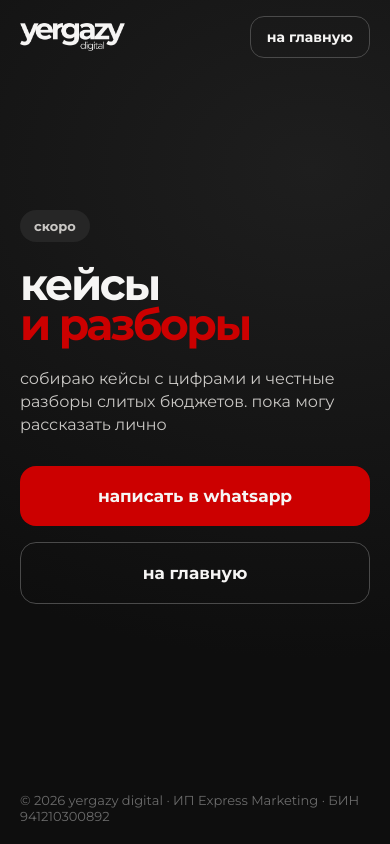
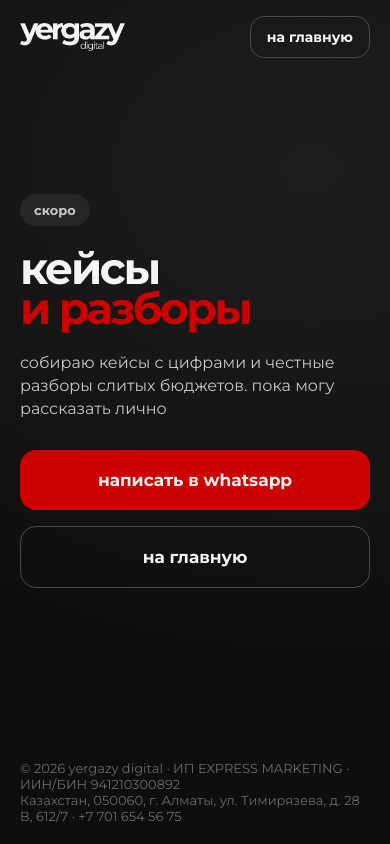
Before and after one commit to ilyasyergazy/yergazy-digital, a Next.js app: page /cases in a window 390 px wide. Built offline with nearby package versions, Linux system fonts and the light colour scheme; no server answers.

Commit message:
footer: legal details for Meta business verification (name, IIN/BIN, address, phone); schema address
Co-Authored-By: Claude Opus 5.5 <noreply@anthropic.com>
Claude-Session: https://claude.ai/code/session_01CFdiw4zc4PH5U5KtYKsm6R

```diff
--- a/src/app/layout.tsx
+++ b/src/app/layout.tsx
@@ -42,12 +42,13 @@ const jsonLd = {
   '@context': 'https://schema.org',
   '@type': 'ProfessionalService',
   name: 'yergazy digital',
-  legalName: 'ИП Express Marketing',
+  legalName: 'ИП EXPRESS MARKETING',
+  taxID: '941210300892',
   url: SITE,
   image: `${SITE}/og.jpg`,
   telephone: '+77016545675',
   email: 'ilyasyergazy@gmail.com',
-  address: { '@type': 'PostalAddress', addressLocality: 'Алматы', addressCountry: 'KZ' },
+  address: { '@type': 'PostalAddress', streetAddress: 'ул. Тимирязева, д. 28 В, 612/7', postalCode: '050060', addressLocality: 'Алматы', addressCountry: 'KZ' },
   areaServed: ['Казахстан', 'СНГ'],
   founder: { '@type': 'Person', name: 'Ильяс Ергазы', jobTitle: 'маркетолог' },
   sameAs: ['https://instagram.com/yergazy.digital', 'https://t.me/ilyasyergazy'],
--- a/src/components/Soon.tsx
+++ b/src/components/Soon.tsx
@@ -18,7 +18,7 @@ export default function Soon({ title, text, chip = 'скоро' }: Props) {
           <Link className="sec" href="/">на главную</Link>
         </div>
       </div>
-      <footer>© 2026 yergazy digital · ИП Express Marketing · БИН 941210300892</footer>
+      <footer>© 2026 yergazy digital · ИП EXPRESS MARKETING · ИИН/БИН 941210300892<br />Казахстан, 050060, г. Алматы, ул. Тимирязева, д. 28 В, 612/7 · +7 701 654 56 75</footer>
     </div>
   );
 }
```
Also changed, not shown: src/site/case-cosmo.ts (+2 -2 lines), src/site/case-course.ts (+2 -2 lines), src/site/case-drip.ts (+2 -2 lines), src/site/case-glass.ts (+2 -2 lines), src/site/case-realty.ts (+2 -2 lines), src/site/case-smm.ts (+2 -2 lines), src/site/markup.ts (+2 -2 lines), src/site/med-markup.ts (+2 -2 lines).
